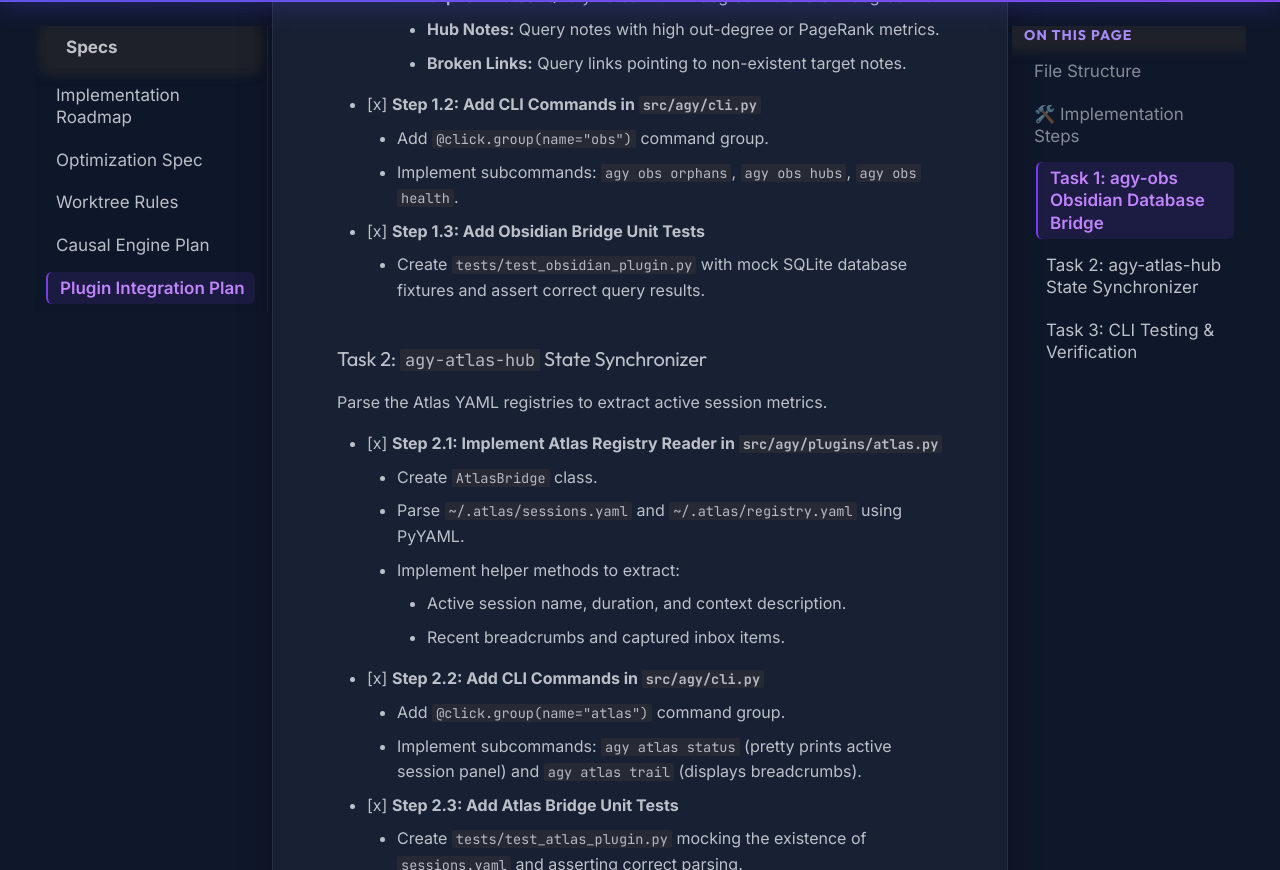
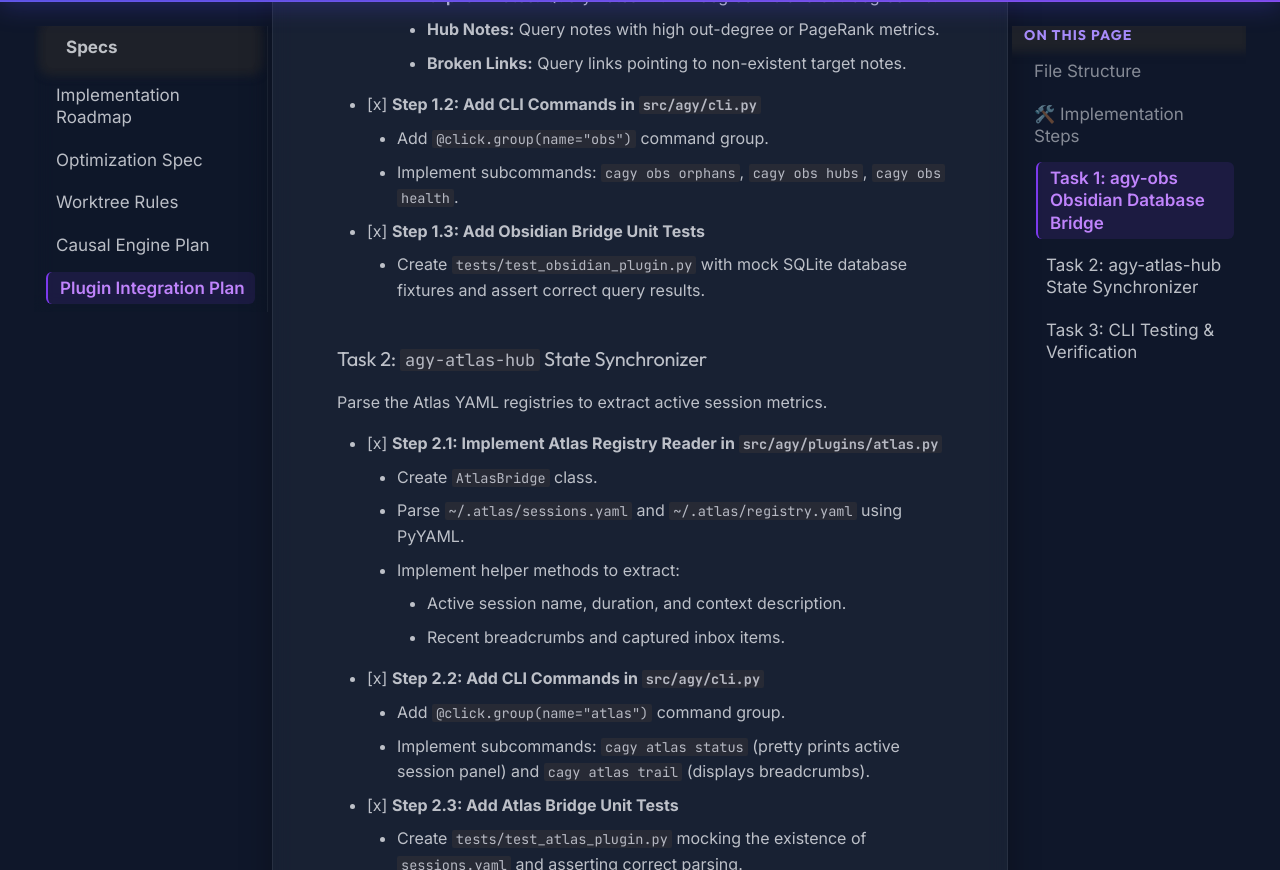
Before and after one commit to Data-Wise/agy-cli, an MkDocs documentation site: the page built from docs/specs/PLAN-plugin-integrations.md, in a window 1280 px wide and 1400 px high, scrolled down 1293 px. Shown: the part 96-966 px from the top of the window. Built offline with MkDocs 1.6.1 and Material for MkDocs 9.7.7, drawn with Linux system fonts in a browser that asks for light colours; comment, search, counter and statistics services are not loaded.

Commit message:
docs: rename all remaining agy command references to cagy in specs, indexes, and tutorials

```diff
--- a/docs/specs/PLAN-plugin-integrations.md
+++ b/docs/specs/PLAN-plugin-integrations.md
@@ -34,7 +34,7 @@
         *   **Broken Links:** Query links pointing to non-existent target notes.
 *   [x] **Step 1.2: Add CLI Commands in `src/agy/cli.py`**
     *   Add `@click.group(name="obs")` command group.
-    *   Implement subcommands: `agy obs orphans`, `agy obs hubs`, `agy obs health`.
+    *   Implement subcommands: `cagy obs orphans`, `cagy obs hubs`, `cagy obs health`.
 *   [x] **Step 1.3: Add Obsidian Bridge Unit Tests**
     *   Create `tests/test_obsidian_plugin.py` with mock SQLite database fixtures and assert correct query results.
 
@@ -49,7 +49,7 @@
         *   Recent breadcrumbs and captured inbox items.
 *   [x] **Step 2.2: Add CLI Commands in `src/agy/cli.py`**
     *   Add `@click.group(name="atlas")` command group.
-    *   Implement subcommands: `agy atlas status` (pretty prints active session panel) and `agy atlas trail` (displays breadcrumbs).
+    *   Implement subcommands: `cagy atlas status` (pretty prints active session panel) and `cagy atlas trail` (displays breadcrumbs).
 *   [x] **Step 2.3: Add Atlas Bridge Unit Tests**
     *   Create `tests/test_atlas_plugin.py` mocking the existence of `sessions.yaml` and asserting correct parsing.
 
```
Also changed, not shown: docs/guides/index.md (+1 -1 lines), docs/index.md (+7 -7 lines), docs/specs/SPEC-agy-cli-optimization.md (+2 -2 lines), docs/specs/SPEC-agy-cli-roadmap.md (+2 -2 lines), docs/tutorials/index.md (+2 -2 lines).
